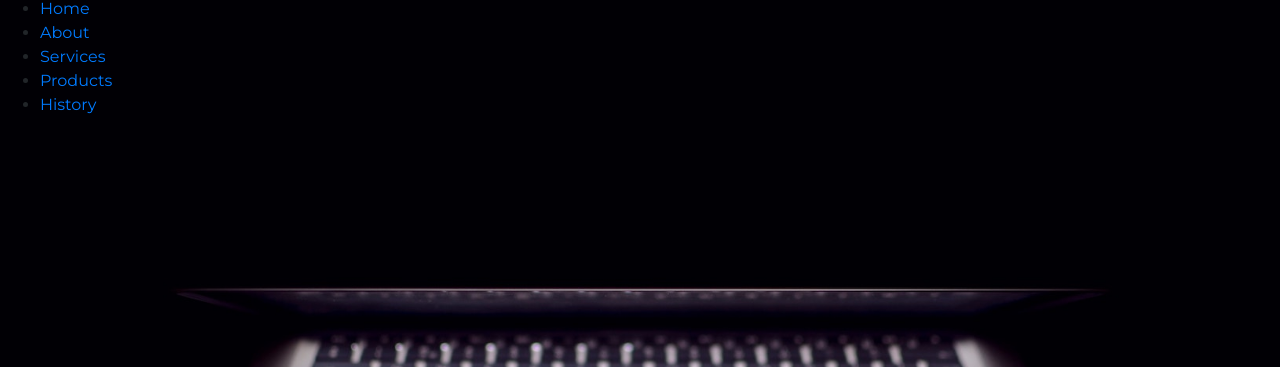
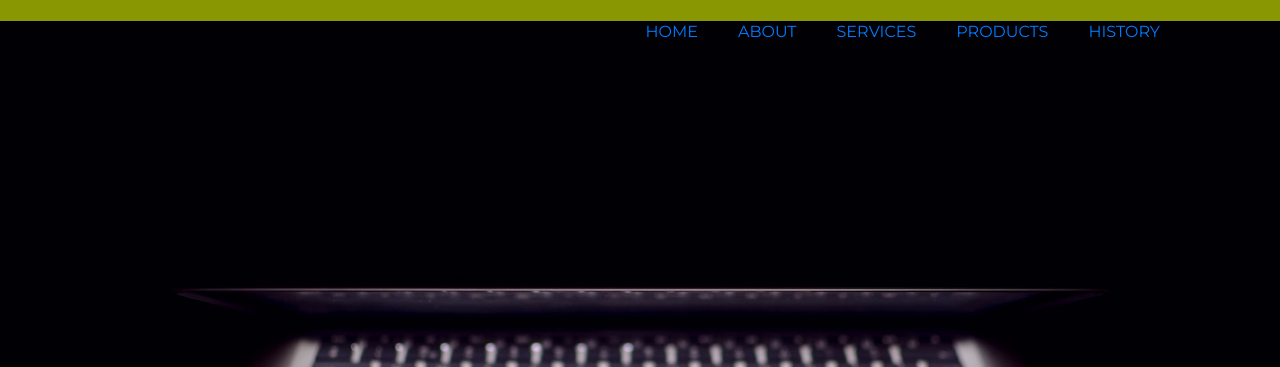
Before and after one commit to Max-Nguyen-2011/Start-up-web, a plain HTML site: page index.html in a window 1280 px wide. Shown: the part 49-416 px from the top of the page. Drawn offline with nearby package versions, Linux system fonts and the light colour scheme.

Commit message:
Update style.css

```diff
--- a/style.css
+++ b/style.css
@@ -1,13 +1,67 @@
+
 body,
 html {
+  margin: 0;
+  padding: 0;
   width: 100%;
   height: 100%;
   font-family: 'Montserrat', sans-serif;
-  background: url(header.jpg) no-repeat center center fixed;
+  /* background: url(header.jpg) no-repeat center center fixed;  */
   -webkit-background-size: cover;
   -moz-background-size: cover;
   -o-background-size: cover;
   background-size: cover;
+}
+
+section.sec1{
+  width: 100%;
+  height: 100vh;
+  box-sizing: border-box;
+  background: url(header.jpg);
+  background-size: cover;
+}
+
+nav{
+  position:fixed;
+  top: 0;
+  left: 0;
+  width: 100%;
+  height: 70px;
+  background: rgba(227, 252, 0, 0.6);
+  padding: 0 100px;
+  box-sizing: border-box;
+}
+
+nav.brand{
+  float: left;
+  height: 100%;
+  line-height: 70px;
+
+}
+
+nav.brand h2{
+  margin: 0;
+  padding: 0;
+  color: #fff;
+}
+
+nav ul{
+  float: right;
+  display: flex;
+  margin: 0;
+  padding: 0;
+}
+
+nav ul li{
+  position: relative;
+  display: block;
+  height: 70px;
+  line-height: 70px;
+  padding: 0 20px;
+  box-sizing: border-box;
+  color: #fff;
+  text-decoration: none;
+  text-transform: uppercase;
 }
 
 h1 {
```
